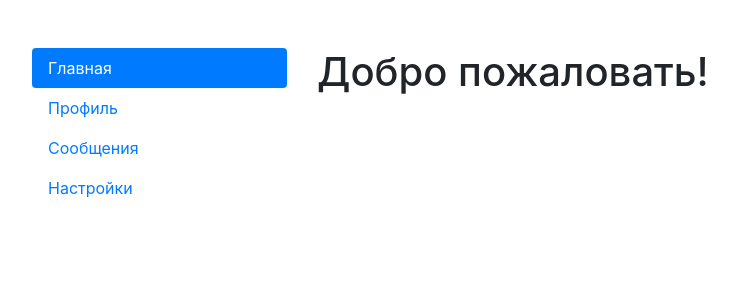
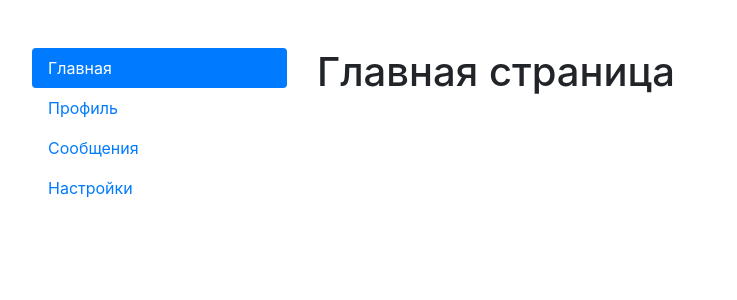
Before and after one commit to FioElena/209-app, a React (Create React App) app: page / in a window 1280 px wide. Shown: the top 300 px of the page, without its empty margins (53-790 px from the left). Built offline with nearby package versions, Linux system fonts and the light colour scheme.

Commit message:
Change h2 Main

```diff
--- a/src/App.jsx
+++ b/src/App.jsx
@@ -2,7 +2,7 @@ import { NavLink, Route, Routes } from "react-router-dom";
 import "./App.css";
 
 const Main = () => {
-  return <h1>Добро пожаловать!</h1>
+  return <h1>Главная страница</h1>
 }
 const Profile = () => {
   return <h2>Профиль</h2>
```
